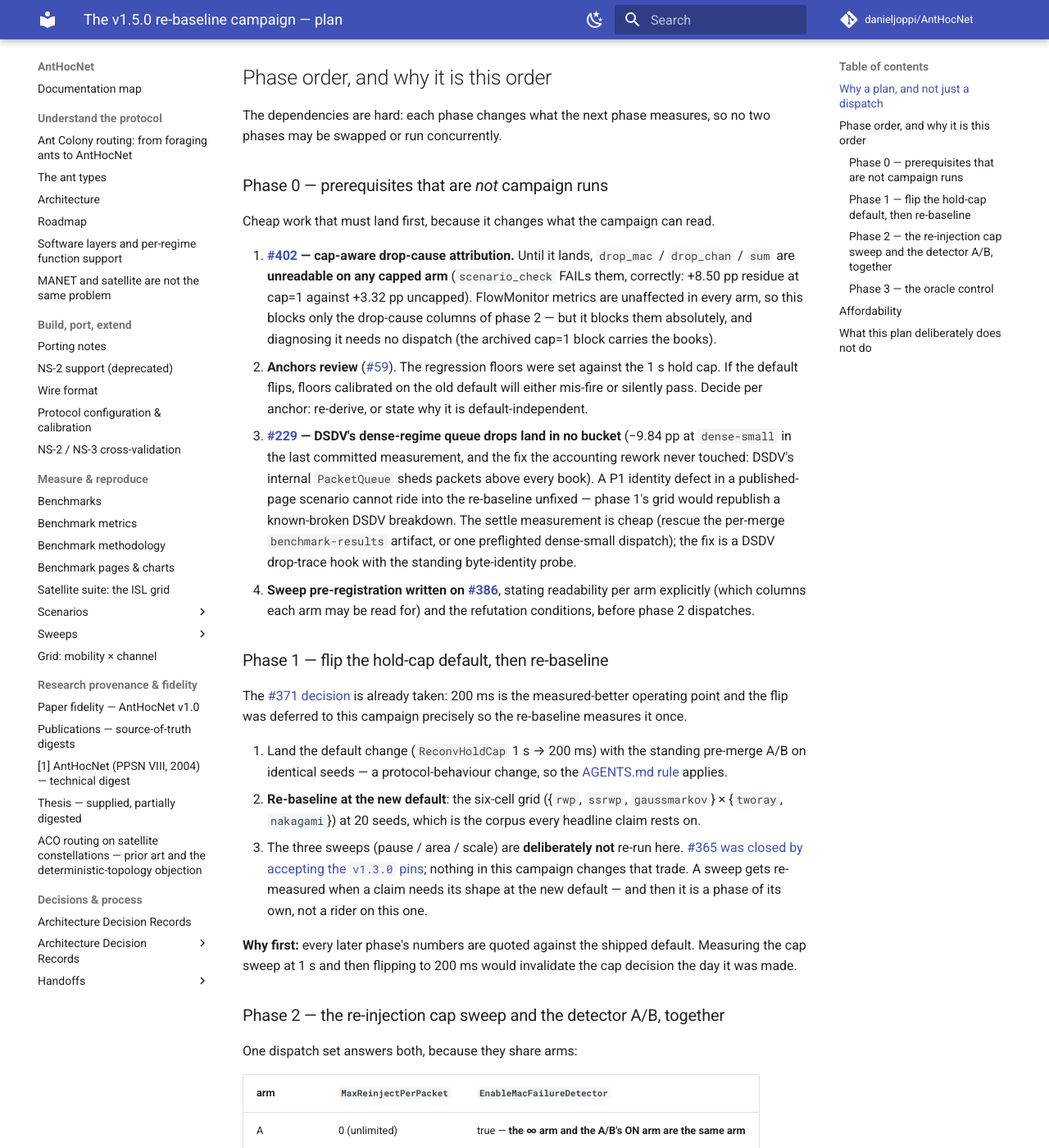
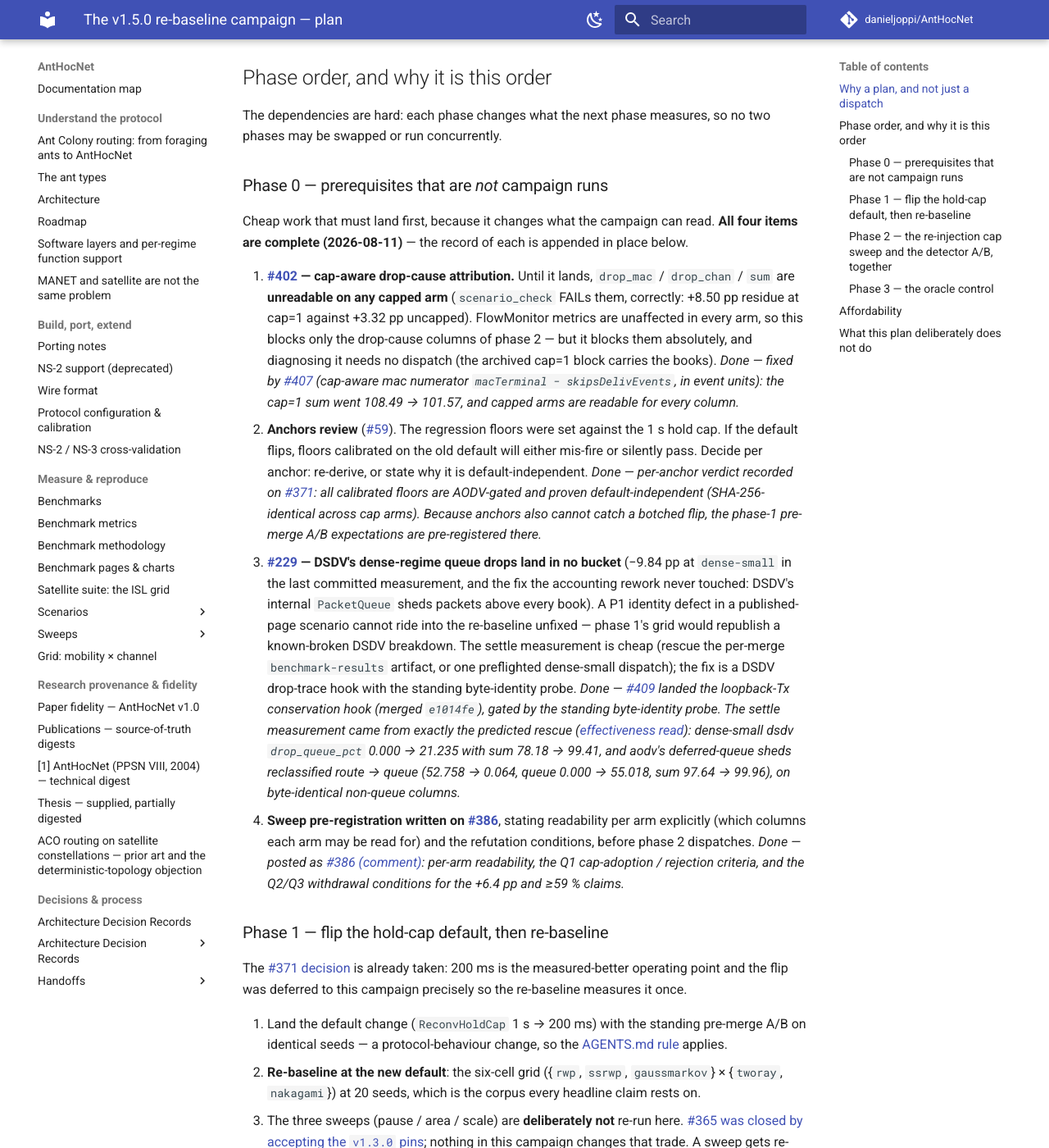
Before and after one commit to danieljoppi/AntHocNet, an MkDocs documentation site: the page built from docs/benchmarks/v1.5.0-campaign.md, in a window 1280 px wide and 1400 px high, scrolled down 900 px. Shown: the whole window at 82% size. Built offline with MkDocs 1.6.1 and Material for MkDocs 9.7.7, drawn with Linux system fonts in a browser that asks for light colours; comment, search, counter and statistics services are not loaded; some of the changed text lies outside the part shown.

Commit message:
docs(bench): record phase-0 completion in the v1.5.0 campaign plan (#410)
All four phase-0 prerequisites of the v1.5.0 campaign are done; the plan
page now records each in place with evidence linked:

- #402 cap-aware drop-cause attribution — fixed by #407; cap=1 sum
  108.49 -> 101.57, capped arms readable for every column.
- #59 anchors review — per-anchor verdict on #371; floors AODV-gated and
  SHA-256-proven default-independent; phase-1 A/B expectations
  pre-registered there.
- #229 DSDV silent queue sheds — fixed by #409 (merged e1014fe);
  effectiveness read from rescued per-merge CSVs (31535075745 vs
  31390680067, pinned seeds): dense-small dsdv drop_queue_pct
  0.000 -> 21.235, sum 78.18 -> 99.41; aodv route->queue reclass with
  sum 97.64 -> 99.96. #229 closed.
- Sweep pre-registration — posted on #386 (comment 5258131998).

Status header now says phase 0 complete, phases 1-3 await the
maintainer's go; benchmarks.md index row updated to match. Docs-only.

Co-Authored-By: Claude Opus 5 <noreply@anthropic.com>
Claude-Session: https://claude.ai/code/session_01VKtKHtuMwTUY8uBBCJceDY

```diff
--- a/docs/benchmarks/v1.5.0-campaign.md
+++ b/docs/benchmarks/v1.5.0-campaign.md
@@ -1,6 +1,7 @@
 # The v1.5.0 re-baseline campaign — plan
 
-**Status: plan only. No cell of this campaign has been dispatched.** This page
+**Status: phase 0 complete (2026-08-11). No campaign cell has been dispatched;
+phases 1–3 await the maintainer's go.** This page
 exists so the campaign is designed once, in the open, before the runtime is
 spent — and so the order of operations is a written artefact rather than a
 sequence of decisions made under the pressure of a running job.
@@ -39,6 +40,8 @@ no two phases may be swapped or run concurrently.
 ### Phase 0 — prerequisites that are *not* campaign runs
 
 Cheap work that must land first, because it changes what the campaign can read.
+**All four items are complete (2026-08-11)** — the record of each is appended in
+place below.
 
 1. **[#402](https://github.com/danieljoppi/AntHocNet/issues/402) — cap-aware drop-cause attribution.** Until it lands, `drop_mac` / `drop_chan` / `sum`
    are **unreadable on any capped arm** (`scenario_check` FAILs them, correctly:
@@ -46,10 +49,19 @@ Cheap work that must land first, because it changes what the campaign can read.
    unaffected in every arm, so this blocks only the drop-cause columns of
    phase 2 — but it blocks them absolutely, and diagnosing it needs no dispatch
    (the archived cap=1 block carries the books).
+   *Done — fixed by [#407](https://github.com/danieljoppi/AntHocNet/pull/407)
+   (cap-aware mac numerator `macTerminal − skipsDelivEvents`, in event units):
+   the cap=1 sum went 108.49 → 101.57, and capped arms are readable for every
+   column.*
 2. **Anchors review** ([#59](https://github.com/danieljoppi/AntHocNet/issues/59)).
    The regression floors were set against the 1 s hold cap. If the default flips,
    floors calibrated on the old default will either mis-fire or silently pass.
    Decide per anchor: re-derive, or state why it is default-independent.
+   *Done — per-anchor verdict recorded on
+   [#371](https://github.com/danieljoppi/AntHocNet/issues/371): all calibrated
+   floors are AODV-gated and proven default-independent (SHA-256-identical
+   across cap arms). Because anchors also cannot catch a botched flip, the
+   phase-1 pre-merge A/B expectations are pre-registered there.*
 3. **[#229](https://github.com/danieljoppi/AntHocNet/issues/229) — DSDV's
    dense-regime queue drops land in no bucket** (−9.84 pp at `dense-small` in
    the last committed measurement, and the fix the accounting rework never
@@ -59,9 +71,21 @@ Cheap work that must land first, because it changes what the campaign can read.
    breakdown. The settle measurement is cheap (rescue the per-merge
    `benchmark-results` artifact, or one preflighted dense-small dispatch);
    the fix is a DSDV drop-trace hook with the standing byte-identity probe.
+   *Done — [#409](https://github.com/danieljoppi/AntHocNet/pull/409) landed the
+   loopback-Tx conservation hook (merged `e1014fe`), gated by the standing
+   byte-identity probe. The settle measurement came from exactly the predicted
+   rescue
+   ([effectiveness read](https://github.com/danieljoppi/AntHocNet/issues/229#issuecomment-5259876322)):
+   dense-small dsdv `drop_queue_pct` 0.000 → 21.235 with sum 78.18 → 99.41, and
+   aodv's deferred-queue sheds reclassified route → queue (52.758 → 0.064, queue
+   0.000 → 55.018, sum 97.64 → 99.96), on byte-identical non-queue columns.*
 4. **Sweep pre-registration written on [#386](https://github.com/danieljoppi/AntHocNet/issues/386)**, stating readability
    per arm explicitly (which columns each arm may be read for) and the refutation
    conditions, before phase 2 dispatches.
+   *Done — posted as
+   [#386 (comment)](https://github.com/danieljoppi/AntHocNet/issues/386#issuecomment-5258131998):
+   per-arm readability, the Q1 cap-adoption / rejection criteria, and the Q2/Q3
+   withdrawal conditions for the +6.4 pp and ≥59 % claims.*
 
 ### Phase 1 — flip the hold-cap default, then re-baseline
 
```
Also changed, not shown: docs/benchmarks.md (+1 -1 lines).
